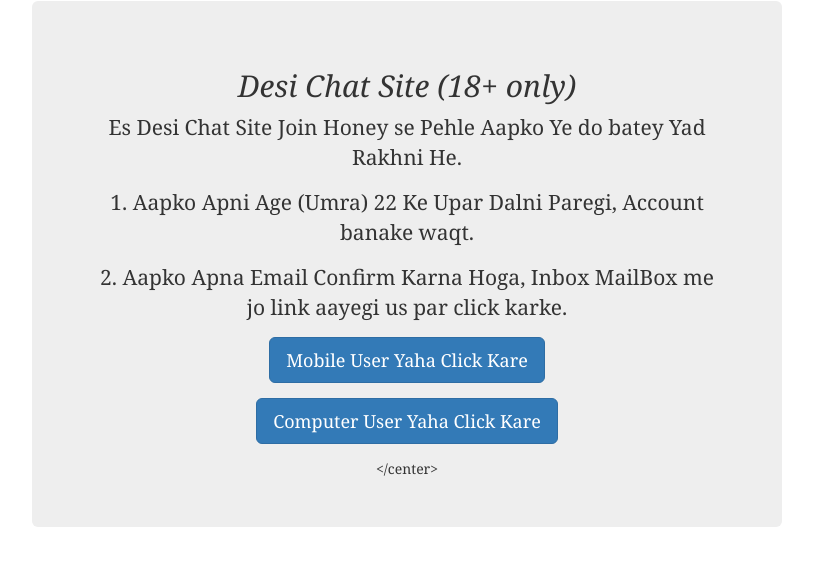
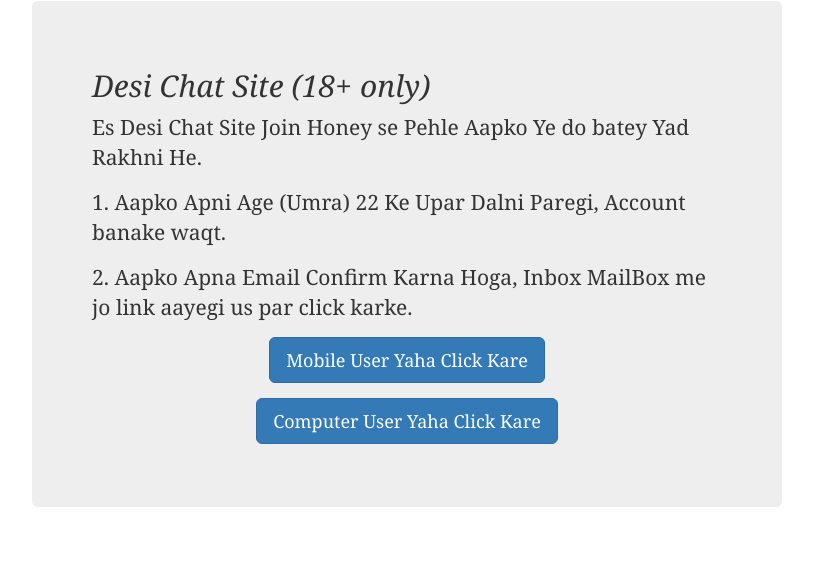
Before and after one commit to enyusu/enyusu.github.com, a Jekyll site: the page built from _posts/2015-02-10-dating-india.md, in a window 1280 px wide. Shown: the top 566 px of the page, without its empty margins (233-1046 px from the left). Built offline with Jekyll 4.4.1, drawn with Linux system fonts in a browser that asks for light colours; nearby versions of some CDN libraries.

Commit message:
Update 2015-02-10-dating-india.md

```diff
--- a/_posts/2015-02-10-dating-india.md
+++ b/_posts/2015-02-10-dating-india.md
@@ -3,13 +3,12 @@ layout: post
 title: Desi Chat Site
 permalink: dating/india/
 ---
-  <center>
 <div class="jumbotron">
   <h2>Desi Chat Site (18+ only)</h2>
   <p> Es Desi Chat Site Join Honey se Pehle Aapko Ye do batey Yad Rakhni He.</p>
   <p> 1. Aapko Apni Age (Umra) 22 Ke Upar Dalni Paregi, Account banake waqt.</p>
   <p> 2. Aapko Apna Email Confirm Karna Hoga, Inbox MailBox me jo link aayegi us par click karke.</p>
-  <p><a class="btn btn-primary btn-lg" href="http://mmtrkpy.com/mt/x2741394e4v233t224q2u234/" role="button"> Mobile User Yaha Click Kare </a></p>
+    <center><p><a class="btn btn-primary btn-lg" href="http://mmtrkpy.com/mt/x2741394e4v233t224q2u234/" role="button"> Mobile User Yaha Click Kare </a></p>
   <p><a class="btn btn-primary btn-lg" href="http://mmtrkpy.com/mt/w2a4z27484s233t224q2u234/" role="button"> Computer User Yaha Click Kare </a></p>
  </center>
 </div>
```
